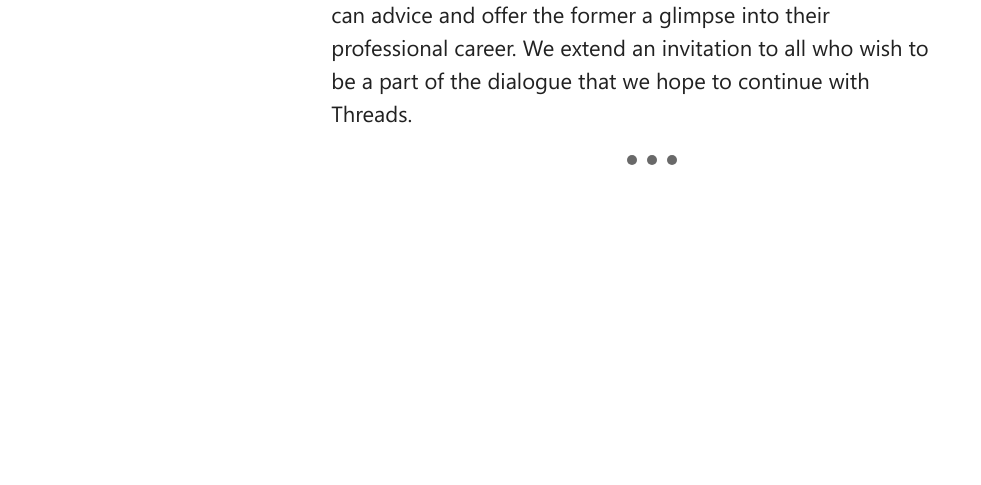
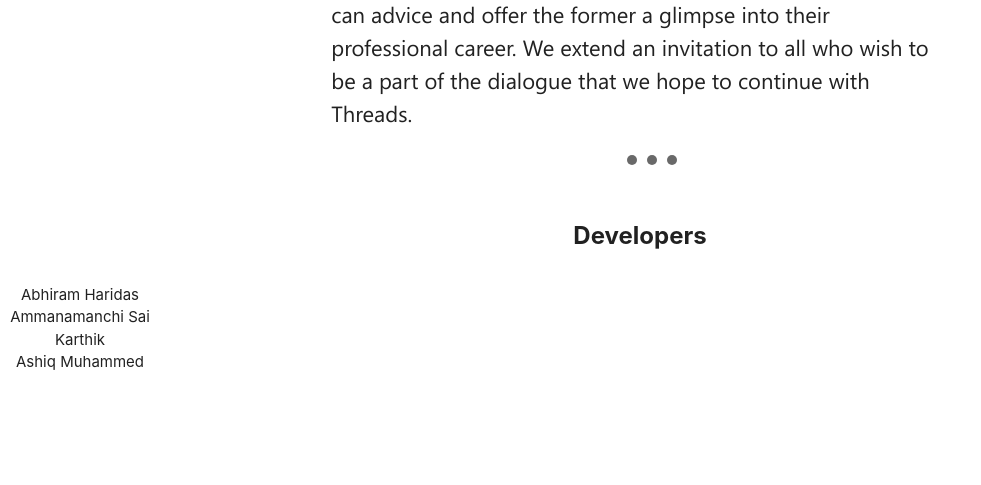
Before and after one commit to csea-nitc/threads-website, a PHP site: page /about.php in a window 1280 px wide. Shown: the part 494-979 px from the top of the page, without its empty margins (0-981 px from the left). Run offline with PHP 8.4, Linux system fonts and the light colour scheme; grey boxes are pictures that could not be loaded.

Commit message:
site credits

```diff
--- a/about.php
+++ b/about.php
@@ -18,6 +18,14 @@
 		<script src="https://cdnjs.cloudflare.com/ajax/libs/materialize/1.0.0-rc.2/js/materialize.min.js"></script>
 
 		<script src="https://ajax.googleapis.com/ajax/libs/jquery/3.3.1/jquery.min.js"></script>
+
+<script>
+function showcredits() {
+  $("#sitecredits").removeClass("fadeout").addClass("fadein");
+  return false;
+}
+
+</script>
 	</head>
 
 	<body>
@@ -59,7 +67,43 @@
 
 
 			<div class="row" style="width:100%;	background: url('/webimages/about.png');	height: 281px;	margin-bottom: 0px;	padding-top: 13px;	background-size: cover;	position: absolute;	margin-bottom: 0px;">
-				<div class="row" style="padding-top:1%;">
+
+<div  id="sitecredits">
+      <center><span style="font-weight:bolder;font-size:24px">Developers</span></center>
+      <div class="flexbox" style="padding: 30px 0px 0px 0px;">
+        <div class="contact_holder_small" style="width: 160px;">
+          <center><div class="pic_small" style="background-image: url(img/abhi.jpeg)"></div></center>
+          <center><div class="name_small">Abhiram Haridas</div></center>
+          <center>
+            <div class="contact_link">
+              <a href="https://www.linkedin.com/in/abhiram-haridas" title="https://www.linkedin.com/in/abhiram-haridas" class="link-mod" target="_blank"><div class="contact_linkedin"></div></a>
+              <a href="mailto:abhiram.haridas@gmail.com" title="abhiram.haridas@gmail.com" class="link-mod"><div class="contact_mail"></div></a>
+            </div>
+          </center>
+        </div>
+        <div class="contact_holder_small" style="width: 160px;">
+          <center><div class="pic_small" style="background-image: url(img/karthik.png)"></div></center>
+          <center><div class="name_small">Ammanamanchi Sai Karthik</div></center>
+          <center>
+            <div class="contact_link">
+              <a href="https://www.linkedin.com/in/karthik-ammanamanchi" title="https://www.linkedin.com/in/karthik-ammanamanchi" class="link-mod" target="_blank"><div class="contact_linkedin"></div></a>
+              <a href="mailto:saikarthik1211@gmail.com" title="saikarthik1211@gmail.com" class="link-mod"><div class="contact_mail"></div></a>
+            </div>
+          </center>
+        </div>
+        <div class="contact_holder_small" style="width: 160px;">
+          <center><div class="pic_small" style="background-image: url(img/ashiq.jpg)"></div></center>
+          <center><div class="name_small">Ashiq Muhammed</div></center>
+          <center>
+            <div class="contact_link">
+              <a href="https://www.linkedin.com/in/ashiqmuhammed" title="https://www.linkedin.com/in/ashiqmuhammed" class="link-mod" target="_blank"><div class="contact_linkedin"></div></a>
+              <a href="mailto:mbgashiq@gmail.com" title="mbgashiq@gmail.com" class="link-mod"><div class="contact_mail"></div></a>
+            </div>
+          </center>
+        </div>
+     </div>
+    </div>
+				<div class="row" id="bottomitem" style="padding-top:1%;">
 
 					<div class="col offset-l1 l4 s12 center" style="margin-top:24px;" >
 
@@ -92,7 +136,7 @@
 
 				</div>
 
-					<div class="row s10 offset-s1 col"  style="padding-top:5%;">
+					<div class="row s10 offset-s1 col" id="bottomitem" style="padding-top:5%;">
 					<div class="col s12" style="	height: 1px;	background-color: white;	opacity: 0.6;">
 						<hr style="margin-bottom:22px;	height: 1px;	background-color: white;	opacity: 0.6;">
 					</div>
--- a/crossword.php
+++ b/crossword.php
@@ -33,8 +33,8 @@
 			width: 100%;
 		}
 		table td {
-			width: 5em;
-			height: 5em;
+			width: 2em;
+			height: 2em;
 			border: 1px solid #cdcdcd;
 			padding: 0;
 			margin: 0;
@@ -48,7 +48,7 @@
 			padding: 0em;
 			border: none;
 			text-align: center;
-			font-size: 3em;
+			font-size: 1.5em;
 			color: #666;
 			background-color: #f4f4f4;
 		}
```
